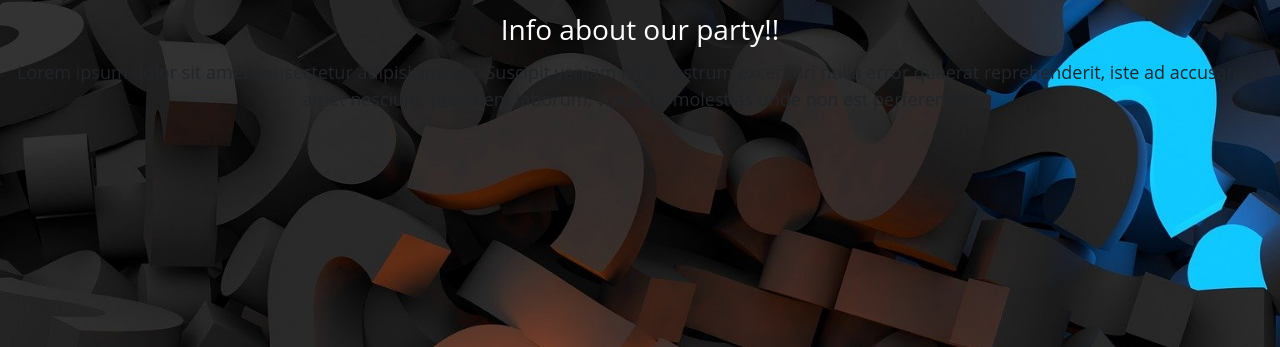
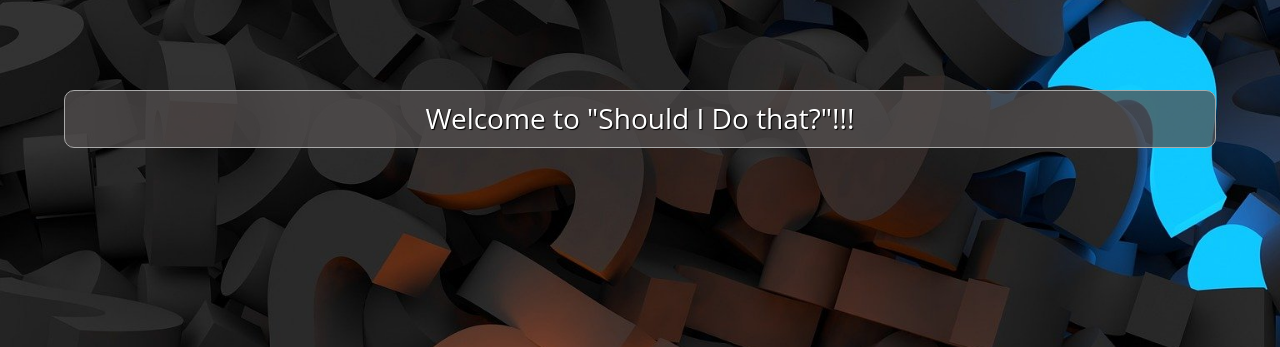
Before and after one commit to Illia-Br/should-i-do-it, a Flask app: page /info in a window 1280 px wide. Shown: the part 82-429 px from the top of the page. Run offline with Flask 2, Linux system fonts and the light colour scheme.

Commit message:
minor styling fixes

```diff
--- a/myapp/static/styles/style.css
+++ b/myapp/static/styles/style.css
@@ -187,7 +187,7 @@ h2 {
   max-width: 70%;
 }
 
-#post-main {
+.post-main {
   background: rgba(84, 80, 80, 0.742);
   max-width: 90%;
   margin: 0 auto;
@@ -285,3 +285,13 @@ h2 {
 #account {
   max-width: 50%;
 }
+
+#info {
+  margin: 7% auto 0;
+}
+
+#account-btn {
+  margin: 0 auto;
+  padding: 1rem 1.8rem;
+  font-size: 1.8rem;
+}
--- a/myapp/templates/account.html
+++ b/myapp/templates/account.html
@@ -22,4 +22,6 @@
 
     </form>
 </div>
+<a id="account-btn" class="btn-prim" href="{{url_for('users.user_posts', username=current_user.username)}}">My Posts</a>
+
 {% endblock %}
--- a/myapp/templates/base.html
+++ b/myapp/templates/base.html
@@ -8,7 +8,7 @@
     <meta name="viewport" content="width=device-width, initial-scale=1.0">
     <link rel= "stylesheet" type= "text/css" href= "{{ url_for('static',filename='styles/style.css') }}">
     <link rel= "shortcut icon" type="image/jpg" href= "{{ url_for('static',filename='styles/images/favicon.png') }}">
-    <title>All posts</title>
+    <title>Should I do that?</title>
 </head>
 
 <body>
--- a/myapp/templates/info.html
+++ b/myapp/templates/info.html
@@ -1,8 +1,7 @@
 {% extends "base.html" %}
 {% block content %}
-    <main class="jumbotron">
-        <h1>Info about our party!!</h1>
-        <p>Lorem ipsum dolor sit amet consectetur adipisicing elit. Suscipit veniam nihil nostrum excepturi nulla error quaerat reprehenderit, iste ad accusamus amet nesciunt, provident laborum, voluptas molestias unde non est perferendis?</p>
+    <main id="info" class="post-main">
+        <h1>Welcome to "Should I Do that?"!!!</h1>
     </main>
 
 {% endblock %}
--- a/myapp/templates/post.html
+++ b/myapp/templates/post.html
@@ -1,6 +1,6 @@
 {% extends "base.html" %}
 {% block content %}
-<main id="post-main">
+<main class="post-main">
   <div id="post-container">
     <p>On {{ post.date.strftime('%B %d, %Y') }} {{ post.author.username }} asked:</p>
     <h1>Should I {{ post.title }}?</h1>
```
